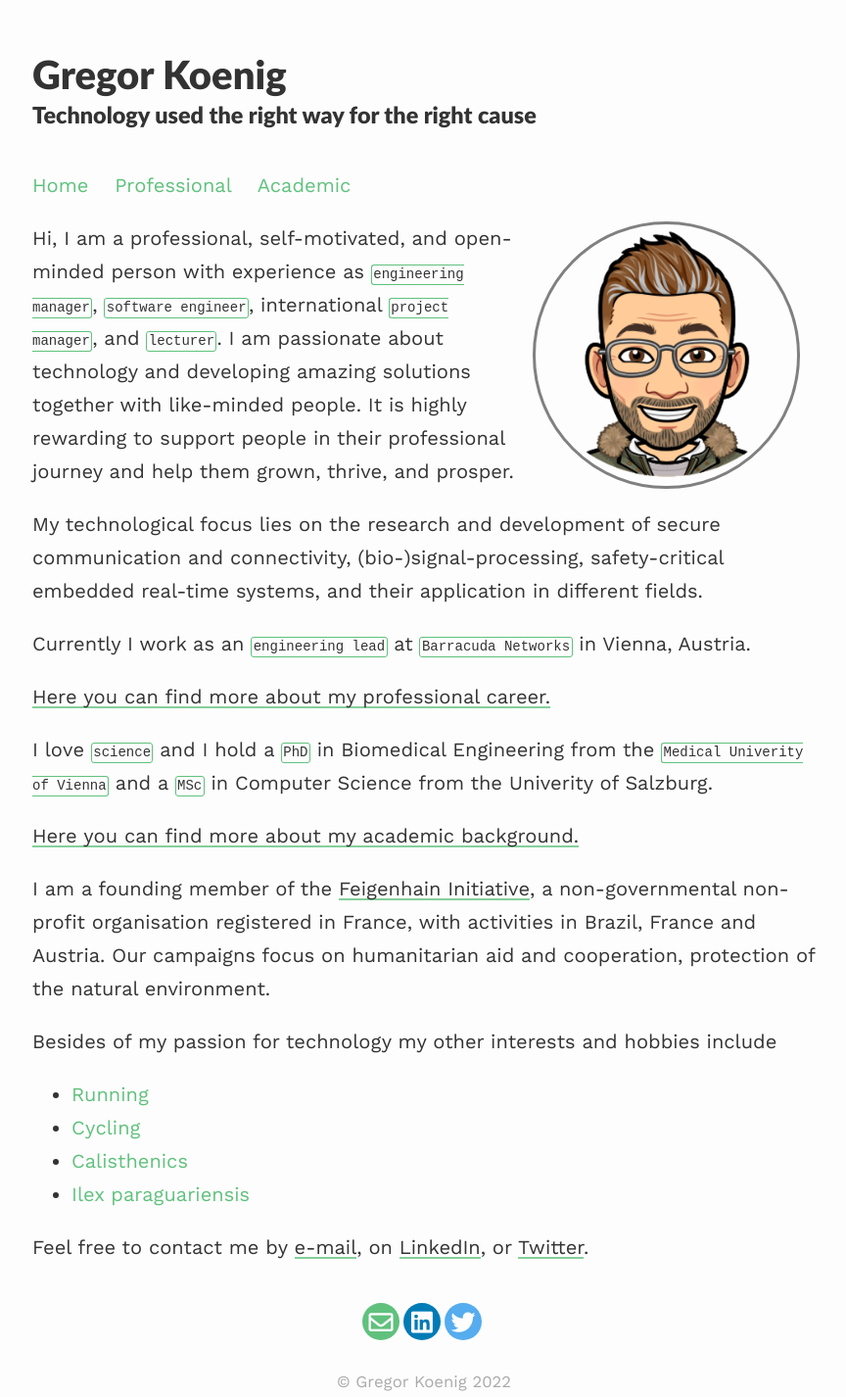
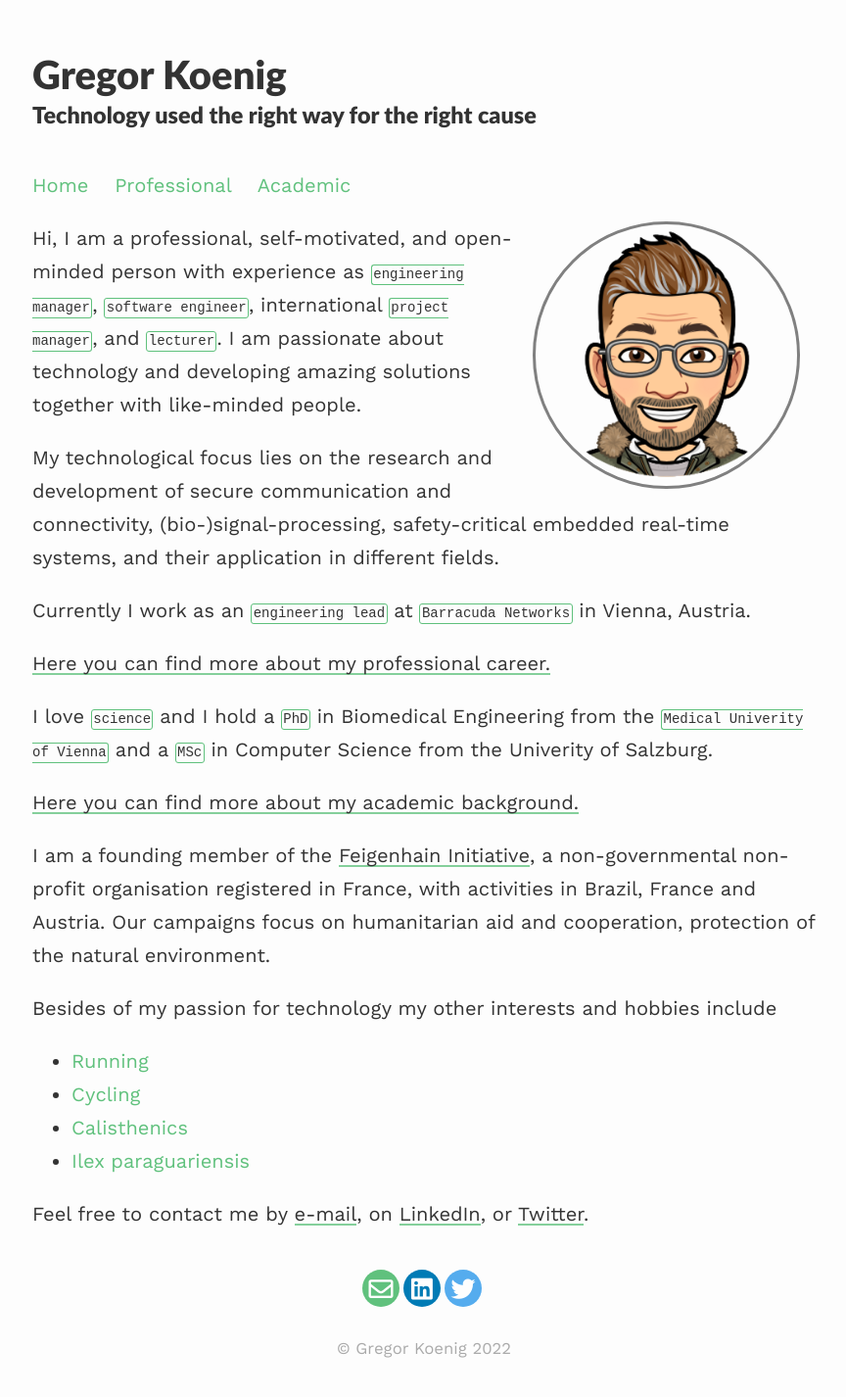
Before and after one commit to gregorkoenig/gregorkoenig.github.io, a Jekyll site: the page built from index.md, in a window 1280 px wide. Shown: the whole page at 98% size, without its empty margins (207-1071 px from the left). Built offline with Jekyll 4.4.1, drawn with Linux system fonts in a browser that asks for light colours; nearby versions of some CDN libraries; after the commit the page ends 1392 px from its top, so only the background shows below that.

Commit message:
Removed text from home

```diff
--- a/index.md
+++ b/index.md
@@ -7,7 +7,7 @@ profile:
 published: true
 ---
 
-  Hi, I am a professional, self-motivated, and open-minded person with experience as `engineering manager`, `software engineer`, international `project manager`, and `lecturer`. I am passionate about technology and developing amazing solutions together with like-minded people. It is highly rewarding to support people in their professional journey and help them grown, thrive, and prosper.
+  Hi, I am a professional, self-motivated, and open-minded person with experience as `engineering manager`, `software engineer`, international `project manager`, and `lecturer`. I am passionate about technology and developing amazing solutions together with like-minded people.
 
   My technological focus lies on the research and development of secure communication and connectivity, (bio-)signal-processing, safety-critical embedded real-time systems, and their application in different fields.
 
```
